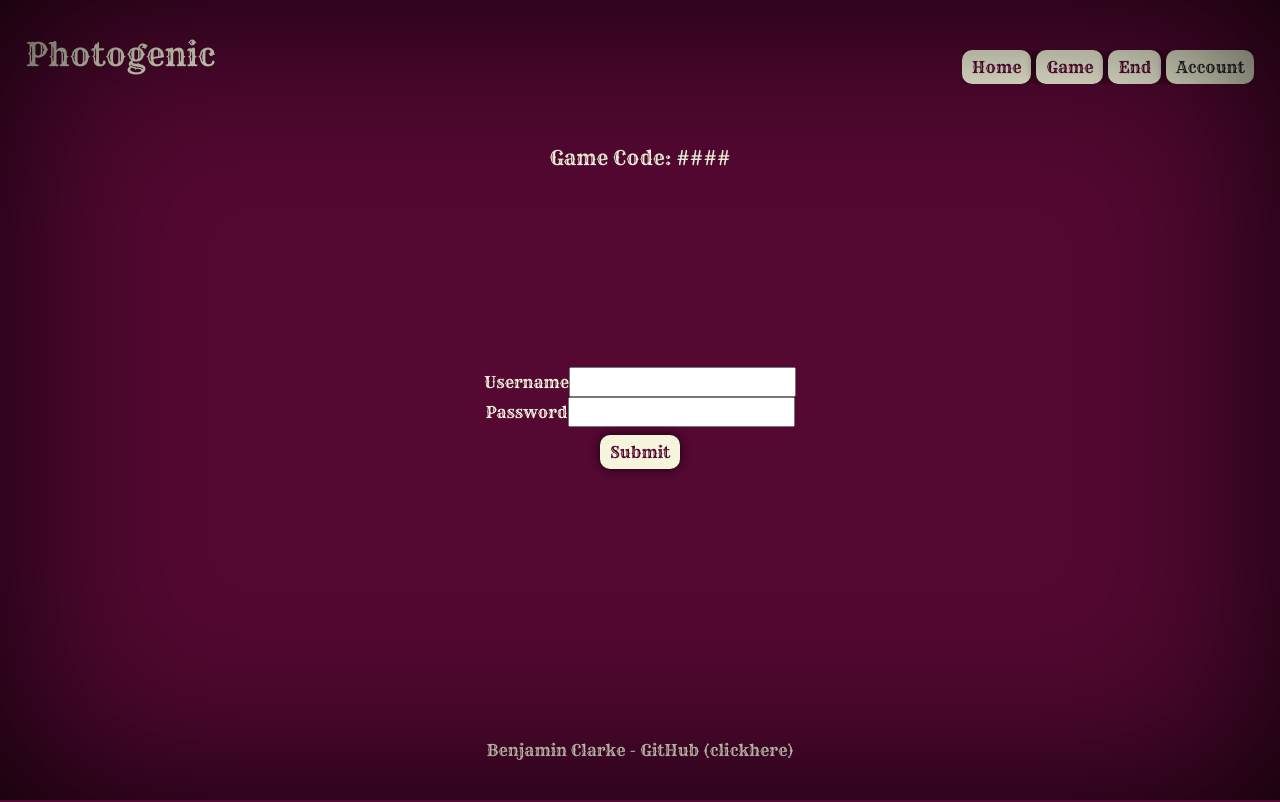
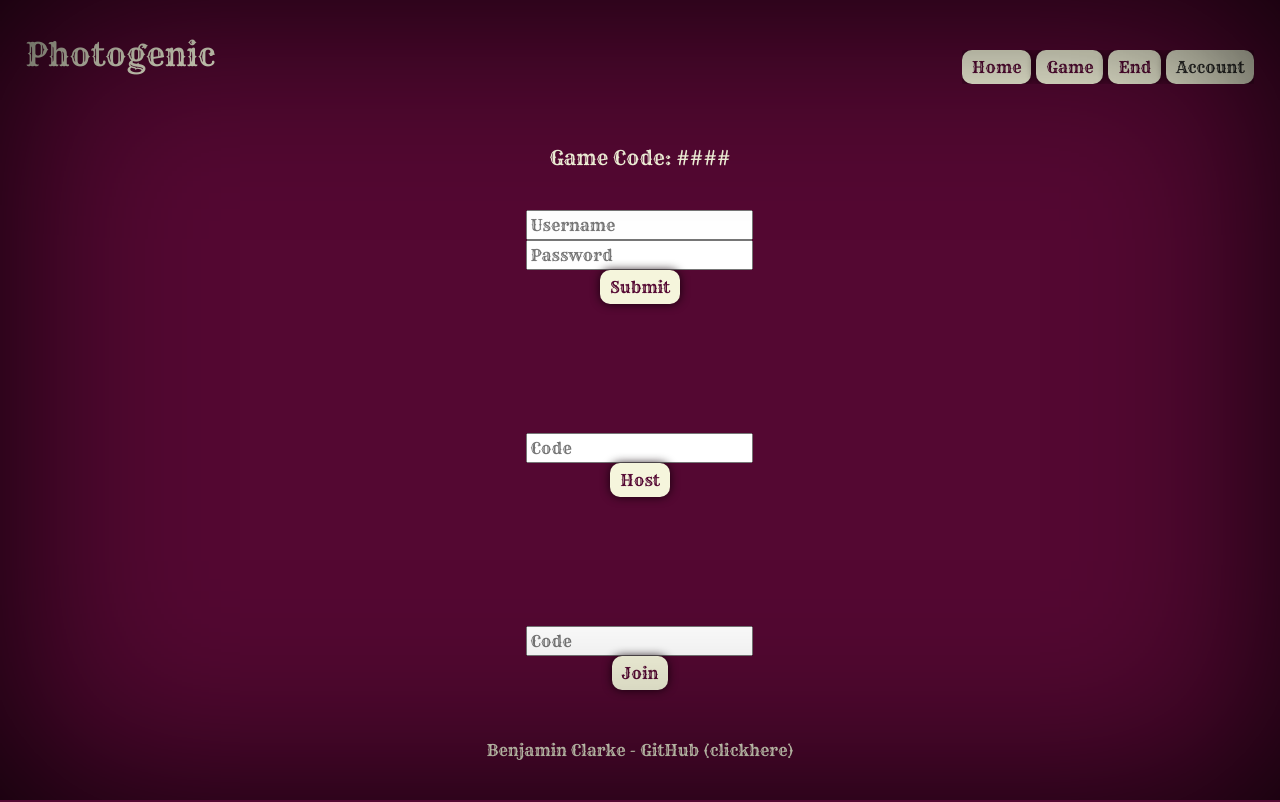
Before and after one commit to Bean080/CS260_Website, a React (Vite) app: page /account in a window 1280 px wide. Built offline with nearby package versions, Linux system fonts and the light colour scheme; a web font is replaced by a local one.

Commit message:
Fixed crashing input boxes and created baisic mechanics to change the game code.

```diff
--- a/src/account/account.css
+++ b/src/account/account.css
@@ -1,19 +1,16 @@
-form {
+
+.center {
   display: flex;
   flex-direction: column;
   justify-content:center;
   align-items: center;
-  margin: 0 auto;
+  margin: 2rem auto;
 
   gap: 1vh;
   width: 90%;
-  height: 60vh;
-}
 
-#center {
   gap: 1vh;
   text-align: center;
   display:block;
-  margin: 0 auto;
 
 }
--- a/src/account/account.jsx
+++ b/src/account/account.jsx
@@ -1,22 +1,37 @@
-import React from 'react';
-import './account.css';
+import React from "react";
+import "./account.css";
 
-export function Account() {
+
+export function Account({ setGameCode }) {
+
+    const codeUpdate = (id) => {
+        const code = document.getElementById(id).value;
+        setGameCode(code || "####");
+    };
+
+    const signIn = (user, pass) => {
+        const name = document.getElementById(user).value;
+        const password = document.getElementById(pass).value;
+
+        setGameCode(code || "####");
+    };
+
+
   return (
-    <main id='account'>
-        <form action="../../index.html" method="post">
-            <div id="center">
-                <div>
-                    <label htmlFor="user">Username</label>
-                    <input id="user" type="text" required />
-                </div>
-                <div>
-                    <label htmlFor="password">Password</label>
-                    <input id="password" type="password" required />
-                </div>
-            </div>
-            <button className="styled_button" type="Submit">Submit</button>
-        </form>
+    <main id="account">
+        <div className="center">
+            <div><input id="user" type="text" placeholder="Username" required /></div>
+            <div><input id="password" type="password" placeholder="Password" required /></div>
+            <div><button className="styled_button" onClick={() => doNothing("user", "password")} >Submit</button></div>
+        </div>
+        <div className="center">
+            <div><input id="host_code" type="text" placeholder="Code" required /></div>
+            <div><button className="styled_button" onClick={() => codeUpdate("host_code")}>Host</button></div>
+        </div>
+        <div className="center">
+            <div><input id="join_code" type="text" placeholder="Code" required /></div>
+            <div><button className="styled_button" onClick={() => codeUpdate("join_code")}>Join</button></div>
+        </div>
     </main>
   );
 }
--- a/src/app.css
+++ b/src/app.css
@@ -36,7 +36,7 @@ src: url('../../fonts/Rye-Regular.ttf') format('truetype');
   height: 100vh;
   pointer-events: none;
   box-shadow: 0 0 200px rgba(0, 0, 0, 0.9) inset;
-  z-index: 2;
+  z-index: 9999;
 }
 
 body::-webkit-scrollbar {
@@ -93,7 +93,6 @@ header{
   padding: 0 20px;
   background-color:  rgb(84, 8, 50);
   position: relative;
-  z-index: 1;
 }
 
 #code {
@@ -108,7 +107,6 @@ main {
   width: 60vw;
   height: 68vh;
   position: relative;
-  z-index: 997;
 }
 
 form {
@@ -131,7 +129,6 @@ footer{
   text-align: center;
   background-color:  rgb(84, 8, 50);
   position: relative;
-  z-index: 1;
 }
 
 #games {
--- a/src/app.jsx
+++ b/src/app.jsx
@@ -10,11 +10,16 @@ import { End } from './finish/end.jsx';
 import { Account } from './account/account.jsx';
 
 
+
 export default function App() {
+  const [gameCode, setGameCode] = React.useState("####");
+
+
+
   return (
     <BrowserRouter>
-      <body>
-        <div class="vignette"></div>
+      <div className="app-root">
+        <div className="vignette"></div>
           <header>
             <nav className="navbar fixed-top navbar-dark">
                 <h1>Photogenic</h1>
@@ -34,21 +39,21 @@ export default function App() {
                 </menu>
             </nav>
           </header>
-          <h5 id="code">Game Code: ####</h5>
+          <h5 id="code">Game Code: {gameCode}</h5>
 
 
             <Routes>
                 <Route path='/' element={<Lobby />} exact />
                 <Route path='/game' element={<Game />} />
                 <Route path='/end' element={<End />} />
-                <Route path='/account' element={<Account />} />
+                <Route path='/account' element={<Account setGameCode={setGameCode} />} />
                 <Route path='*' element={<NotFound />} />
             </Routes>
 
             <footer>
                 <a id="code" href="https://github.com/Bean080/CS260_Website/tree/main">Benjamin Clarke - GitHub (clickhere)</a>
             </footer>
-      </body>
+      </div>
     </BrowserRouter>
   );
 }
--- a/src/start/lobby.jsx
+++ b/src/start/lobby.jsx
@@ -29,7 +29,7 @@ export function Lobby() {
                 <img className= "photo" width= "80px" alt= "Host"src="photo_placeholder.png"></img>
                 <form action="form.html" method="post">
                     <b>Host Name - </b>
-                    <label for="file-upload" className="file_upload">Upload Photo</label>
+                    <label htmlFor="file-upload" className="file_upload">Upload Photo</label>
                     <input id="file-upload" type="file"></input>
                 </form>
             </div>
--- a/src/start/main.css
+++ b/src/start/main.css
@@ -20,16 +20,6 @@ src: url('../../fonts/Rye-Regular.ttf') format('truetype');
   padding: 5px 10px;
   border-radius: 10px;
   box-shadow: 0 0 10px rgba(15, 2, 9, 0.9);
-}
-
-.vignette {
-  position:fixed;
-  top: 0;
-  left: 0;
-  width: 100vw;
-  height: 100vh;
-  pointer-events: none;
-  box-shadow: 0 0 200px rgba(0, 0, 0, 0.9) inset;
 }
 
 body::-webkit-scrollbar {
```
